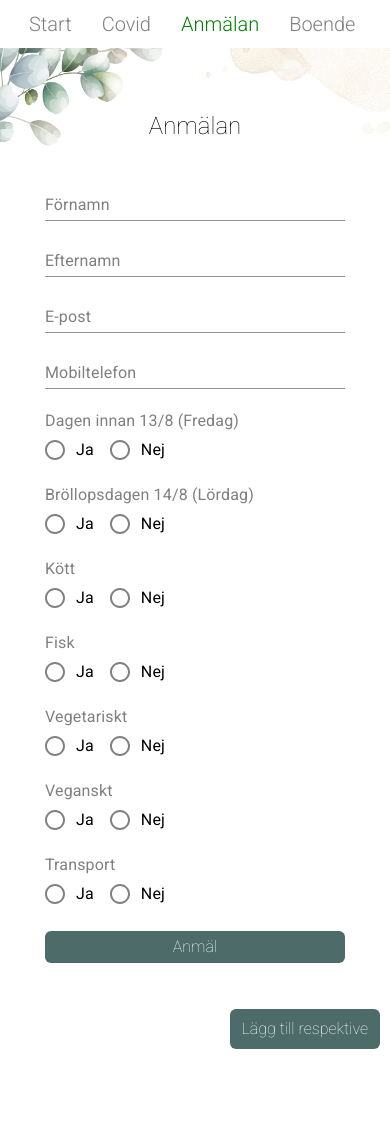
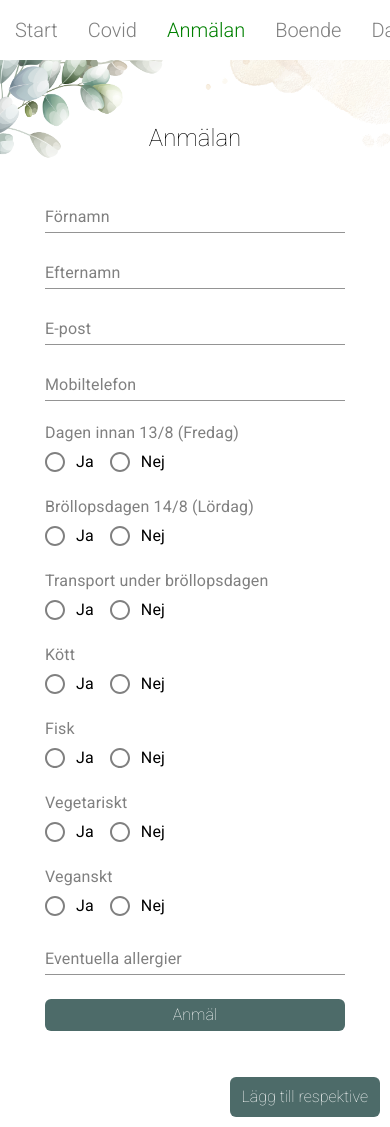
Before and after one commit to AdamOlevall/Wedding_Web, a React app: page /form in a window 390 px wide. Before the commit the page ends 1059 px from the top, so only its background shows below. Built offline with nearby package versions, Linux system fonts and the light colour scheme.

Commit message:
added allergi

```diff
--- a/src/App.js
+++ b/src/App.js
@@ -53,7 +53,6 @@ const App = () => {
           <MuiThemeProvider theme={muiTheme}>
             <Router history={history}>
                 <div className="nav-bar">
-                    <div className="nav-bar--inner">
                         <NavLink exact to="/">Start</NavLink>
                         <NavLink exact to="/covid">Covid</NavLink>
                         <NavLink exact to="/form">Anmälan</NavLink>
@@ -62,7 +61,6 @@ const App = () => {
                         <NavLink exact to="/brollops-dagen">Bröllopsdagen</NavLink>
                         <NavLink exact to="/kontakt">Kontakt</NavLink>
                         <NavLink exact to="/onskelista">Önskelista</NavLink>
-                    </div>
                 </div>
               <Switch>
                 <Route exact path="/" component={HomeComponent} />
--- a/src/api.js
+++ b/src/api.js
@@ -2,18 +2,18 @@ import axios from 'axios/index';
 
 const apiURL = process.env.NODE_ENV === 'production' ? '/api' : 'http://localhost:4000';
 
-export const getAllUsers = async () => {
+export const getAttenders = async () => {
     try {
-        const result = await axios.get(`${apiURL}/users`);
+        const result = await axios.get(`${apiURL}/attenders`);
         return (result.data);
     } catch (error) {
         console.log(error);
     }
 };
 
-export const postUser = async (user) => {
+export const postForm = async (user) => {
     try {
-        return await axios.post(`${apiURL}/create-user`, user);
+        return await axios.post(`${apiURL}/post-form`, user);
     } catch (error) {
         console.log(error);
     }
--- a/src/components/Admin/AdminComponent.js
+++ b/src/components/Admin/AdminComponent.js
@@ -1,12 +1,12 @@
 import React, { useEffect, useState } from 'react';
-import { getAllUsers } from '../../api';
+import { getAttenders } from '../../api';
 import '../Home/style.css';
 import './style.css';
 
 const AdminComponent = () => {
    const [attenders, setAttenders] = useState([]);
     useEffect(() => {
-        getAllUsers()
+        getAttenders()
         .then(data => {
             setAttenders(data);
         })
@@ -15,31 +15,34 @@ const AdminComponent = () => {
     return (
         <div className="background">
             <div className="background-image">
-                <div className="paper">
+                <div className="paper-admin">
                     <div className="attenders">
                             <p className="attender-heading">Namn</p>
                             <p className="attender-heading">Email</p>
                             <p className="attender-heading">Tel</p>
-                            <p className="attender-heading">Dag1</p>
-                            <p className="attender-heading">Dag2</p>
+                            <p className="attender-heading">Dagen innan</p>
+                            <p className="attender-heading">Bröllopsdagen</p>
+                            <p className="attender-heading">Transport</p>
                             <p className="attender-heading">Kött</p>
                             <p className="attender-heading">Fisk</p>
                             <p className="attender-heading">Veg</p>
                             <p className="attender-heading">Veganskt</p>
-                        <p className="attender-heading">Tran.</p>
+                            <p className="attender-heading">Allergier</p>
+
                         {
                             attenders.map(attender => (
                                 <React.Fragment>
                                     <p>{attender.firstName} {attender.lastName}</p>
                                     <p>{attender.mail}</p>
                                     <p>{attender.phone}</p>
+                                    <p>{attender.dayBefore}</p>
                                     <p>{attender.weddingDay}</p>
-                                    <p>{attender.dayBefore}</p>
+                                    <p>{attender.transport}</p>
                                     <p>{attender.meat}</p>
                                     <p>{attender.fish}</p>
                                     <p>{attender.vegetarian}</p>
                                     <p>{attender.vegan}</p>
-                                    <p>{attender.transport}</p>
+                                    <p>{attender.allergy}</p>
                                 </React.Fragment>
 
                             ))
--- a/src/components/Admin/style.css
+++ b/src/components/Admin/style.css
@@ -1,12 +1,25 @@
+.paper-admin {
+    width: 1200px;
+    display: flex;
+    flex-direction: column;
+    align-items: center;
+    justify-content: center;
+    box-shadow: 4px 0 31px #888888;
+    padding: 5rem 0;
+    background-color: white;
+    position: relative;
+}
+
 .attenders{
     display: grid;
-    grid-template-columns:  1fr 2fr  1fr  1fr  1fr  1fr  1fr  1fr  1fr 1fr;
+    grid-template-columns:  1fr 2fr  1fr  1fr  1fr  1fr  1fr  1fr  1fr 1fr 1fr;
     border-top: 1px solid black;
     border-right: 1px solid black;
-    width: 800px;
+    width: 1100px;
 }
 
 .attenders p {
+    padding-left: 3px;
     font-size: 12px;
     border-left: 1px solid black;
     border-bottom: 1px solid black;
--- a/src/components/Form/Form.js
+++ b/src/components/Form/Form.js
@@ -1,7 +1,7 @@
 import React, {useState} from 'react';
 import { TextField, FormControl, FormLabel, FormControlLabel, RadioGroup, Radio } from '@material-ui/core';
 import { makeStyles } from '@material-ui/core/styles';
-import { postUser } from '../../api';
+import { postForm } from '../../api';
 import {useForm} from 'react-hook-form';
 import { yupResolver } from '@hookform/resolvers/yup';
 import * as yup from "yup";
@@ -41,6 +41,7 @@ const schema = yup.object().shape({
     fish: yup.string().required(),
     vegetarian: yup.string().required(),
     vegan: yup.string().required(),
+    allergy: yup.string(),
     transport: yup.string().required(),
 });
 
@@ -54,11 +55,12 @@ const Form = () => {
             lastName: '',
             mail: '',
             phone: '',
+            allergy: '',
         },
     });
 
     const onSubmit = (values) => {
-        postUser(values).then((res) => {
+        postForm(values).then((res) => {
             if (res.status === 200) {
                 setIsSucceeded(true);
             }
@@ -74,11 +76,12 @@ const Form = () => {
     const { ref: fishRef, ...fishRest } = register('fish');
     const { ref: vegetarianRef, ...vegetarianRest } = register('vegetarian');
     const { ref: veganRef, ...veganRest } = register('vegan');
+    const { ref: allergyRef, ...allergyRest } = register('allergy');
     const { ref: transportRef, ...transportRest } = register('transport');
     return (
         isSucceeded ?
             <div className="success-wrapper">
-                <p>{`${getValues().firstName} ${getValues().lastName}, ditt svar är registrerat!`}</p>
+                <p>{`${getValues().firstName}, ditt svar är registrerat!`}</p>
             </div> :
                 <form onSubmit={handleSubmit(onSubmit)}>
                     <FormControl component="fieldset" className={classes.radioWrapper}>
@@ -132,6 +135,13 @@ const Form = () => {
                             <FormControlLabel value="nej" control={<Radio inputRef={weddingDayRef} {...weddingDayRest} />} label="Nej" />
                         </RadioGroup>
                         </FormControl>
+                        <FormControl component="fieldset" error={!!errors.transport} className={classes.formControl}>
+                            <FormLabel component="label">Transport under bröllopsdagen</FormLabel>
+                            <RadioGroup id="transport" aria-label="transport" name="transport" value={getValues().transport} className={classes.radioButtons}>
+                                <FormControlLabel value="ja" control={<Radio inputRef={transportRef} {...transportRest} />} label="Ja" />
+                                <FormControlLabel value="nej" control={<Radio inputRef={transportRef} {...transportRest} />} label="Nej" />
+                            </RadioGroup>
+                        </FormControl>
                         <FormControl component="fieldset" error={!!errors.meat} className={classes.formControl}>
                         <FormLabel component="label">Kött</FormLabel>
                         <RadioGroup id="meat" aria-label="meat" name="meat" value={getValues().meat} className={classes.radioButtons}>
@@ -160,13 +170,14 @@ const Form = () => {
                             <FormControlLabel value="nej" control={<Radio inputRef={veganRef} {...veganRest} />} label="Nej" />
                         </RadioGroup>
                         </FormControl>
-                        <FormControl component="fieldset" error={!!errors.transport} className={classes.formControl}>
-                        <FormLabel component="label">Transport</FormLabel>
-                        <RadioGroup id="transport" aria-label="transport" name="transport" value={getValues().transport} className={classes.radioButtons}>
-                            <FormControlLabel value="ja" control={<Radio inputRef={transportRef} {...transportRest} />} label="Ja" />
-                            <FormControlLabel value="nej" control={<Radio inputRef={transportRef} {...transportRest} />} label="Nej" />
-                        </RadioGroup>
-                        </FormControl>
+                        <TextField
+                            id="allergy"
+                            label="Eventuella allergier"
+                            inputRef={allergyRef}
+                            {...allergyRest}
+                            name="allergy"
+                            className={classes.textField}
+                        />
                     </FormControl>
                     <button className="submit-button" type="submit">Anmäl</button>
                 </form>
--- a/src/components/Form/style.css
+++ b/src/components/Form/style.css
@@ -46,3 +46,9 @@ fieldset {
 .radio-button-wrapper {
    margin-top: 1rem;
 }
+
+@media screen and (max-width: 992px) {
+   .success-wrapper {
+      width: 100%;
+   }
+}
--- a/src/components/Gifts/GiftsComponent.js
+++ b/src/components/Gifts/GiftsComponent.js
@@ -8,7 +8,8 @@ const GiftsComponent = () => {
                 <div className="paper">
                     <p className="header-text">Önskelista</p>
                     <p className="body-text body-text-dark">Den största gåvan ni kan ge är att dela denna stora dag med oss! Vill ni dock ändå ge något uppskattas ett bidrag till vår kommande bröllopsresa.</p>
-                    <p className="body-text body-text-dark"><span>Kontonummer: </span>072-7304545</p>
+                    <p className="body-text body-text-dark"><span>Bank: </span>Vadstena Sparbank</p>
+                    <p className="body-text body-text-dark"><span>Kontonummer: </span>8383-2, 3202647-8</p>
                 </div>
             </div>
         </div>
--- a/src/index.css
+++ b/src/index.css
@@ -5,44 +5,35 @@ body {
 }
 
 .nav-bar {
- padding: 12px;
+    padding: 12px 0;
   width: 100%;
   display: flex;
   justify-content: center;
   align-items: center;
 }
 
-.nav-bar--inner {
-   display: flex;
-   align-items: center;
-   justify-content: center;
- }
 
-.nav-bar--inner a {
-  font-weight: 300;
-  margin: 0 10px;
-  font-size: 20px;
-  color: gray;
+.nav-bar a {
+      font-weight: 300;
+      padding: 0 10px;
+      font-size: 20px;
+      color: gray;
     white-space: nowrap;
 }
 
-.nav-bar--inner a.active {
+.nav-bar a.active {
   color: green;
 }
 
 @media screen and (max-width: 992px) {
     .nav-bar {
-        padding: 14px;
+        padding: 20px 0;
+        overflow: auto hidden;
+        white-space: nowrap;
+        justify-content: flex-start;
     }
 
-    .nav-bar--inner {
-        display: flex;
-        align-items: center;
-        justify-content: flex-start;
-        overflow-y: scroll;
-    }
-
-    .nav-bar--inner a {
-        margin: 0 15px;
+    .nav-bar a {
+        padding: 0 15px;
     }
 }
```
